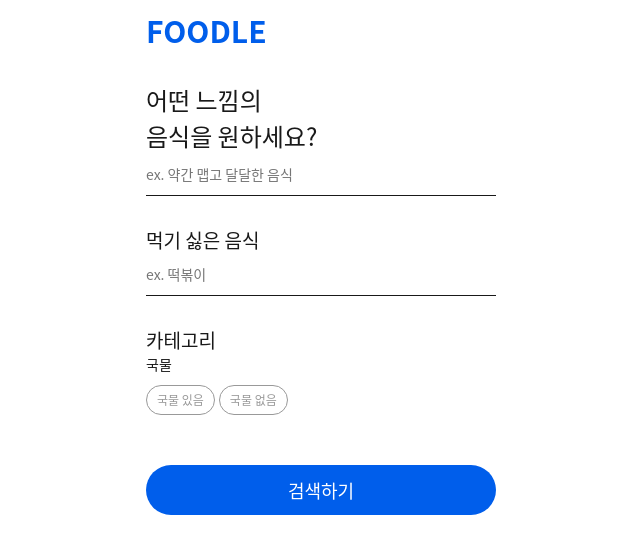
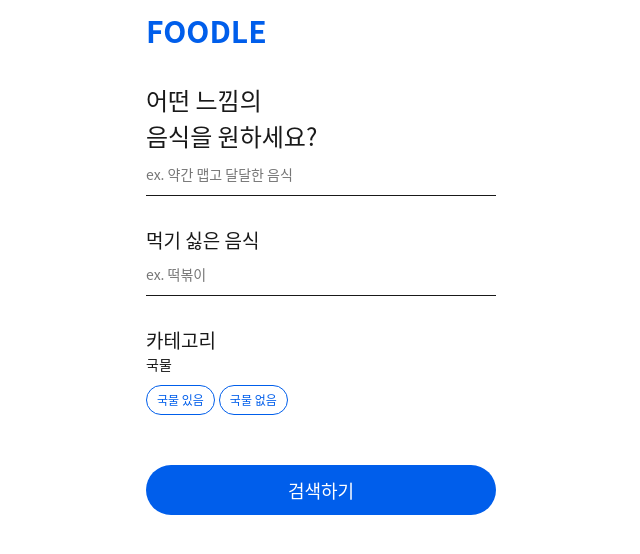
Before and after one commit to KMU-WINK/Foodle-client, a React (Vite) app: page /search in a window 1280 px wide. Both pictures are taken after a click on the element "카테고리". Shown: the top 554 px of the page, without its empty margins (299-939 px from the left). Built offline with nearby package versions, Linux system fonts and the light colour scheme.

Commit message:
feat: Search 페이지 toggle 버튼 구현

```diff
--- a/src/pages/Search/Search.jsx
+++ b/src/pages/Search/Search.jsx
@@ -11,6 +11,8 @@ const Search = () => {
     const GotoMain = () => {
         navigate('/');
     };
+
+    const [isChecked, setIsChecked] = useState(false);
 
     const [isOpen, setIsOpen] = useState(false);
 
@@ -26,13 +28,14 @@ const Search = () => {
                 <>
                     <Index>국물</Index>
                     <BtnBox>
-                        <BtnContent>국물 있음</BtnContent>
-                        <BtnContent>국물 없음</BtnContent>
+                        <BtnContent onClick={()=>setIsChecked(!isChecked)} flag={isChecked}>국물 있음</BtnContent>
+                        <BtnContent onClick={()=>setIsChecked(!isChecked)} flag={isChecked}>국물 없음</BtnContent>
                     </BtnBox>
                 </>
-            )
+            );
         }
     }
+
 
 
     return (
--- a/src/pages/Search/styles.jsx
+++ b/src/pages/Search/styles.jsx
@@ -100,7 +100,7 @@ export const Index = styled.div`
 
 export const BtnContent = styled.button`
     background: #ffffff;
-    border: 0.7px solid #999999;
+    border: 0.7px solid ${props=>(props.flag ? "#999999" : "#005EEB")};
     border-radius: 20px;
 
     cursor: pointer;
@@ -114,7 +114,7 @@ export const BtnContent = styled.button`
     align-items: center;
     text-align: center;
 
-    color: #999999;
+    color: ${props=>(props.flag ? "#999999" : "#005EEB")};
     padding: 5px 10px 5px 10px;
     margin: 0px 4px 0px 0px;
 `
```
